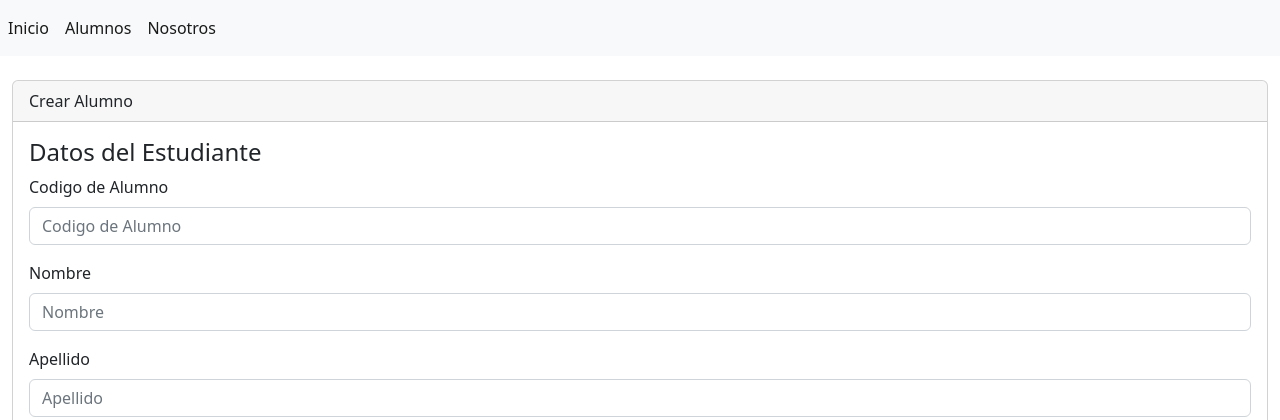
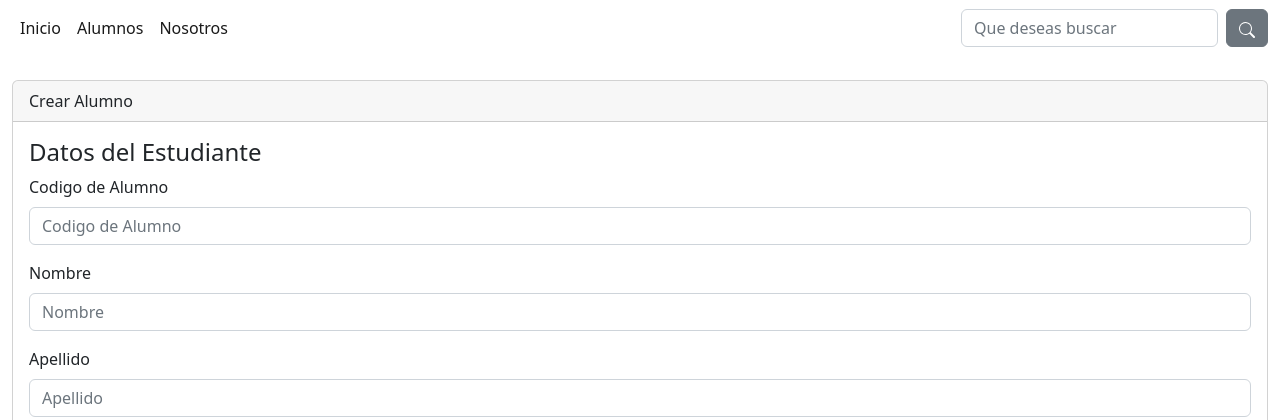
Before and after one commit to Arturituzx/webAlumnos, a Django app: page /alumnos/crear in a window 1280 px wide. Shown: the top 420 px of the page. Run offline with Django 4.2, Linux system fonts and the light colour scheme; tables that the repository leaves empty hold one stand-in row (values such as "Sample post").

Commit message:
Actualizando barra de navegacion

```diff
--- a/alumnos/templates/base.html
+++ b/alumnos/templates/base.html
@@ -16,15 +16,34 @@
 </head>
 
 <body>
-
-    <nav class="navbar navbar-expand navbar-light bg-light">
-        <div class="nav navbar-nav">
-            <a class="nav-item nav-link active" href="{% url 'inicio' %}">Inicio</a>
-            <a class="nav-item nav-link active" href="{% url 'alumnos' %}">Alumnos</a>
-            <a class="nav-item nav-link active" href="{% url 'nosotros' %}">Nosotros</a>
-        </div>
-    </nav>
-
+  <nav class="navbar navbar-expand-lg bg-body-tertiary">
+    <div class="container-fluid">
+      <button class="navbar-toggler" type="button" data-bs-toggle="collapse" data-bs-target="#navbarTogglerDemo01" aria-controls="navbarTogglerDemo01" aria-expanded="false" aria-label="Toggle navigation">
+        <span class="navbar-toggler-icon"></span>
+      </button>
+      <div class="collapse navbar-collapse" id="navbarTogglerDemo01">
+        <ul class="navbar-nav me-auto mb-2 mb-lg-0">
+          <li class="nav-item">
+            <a class="nav-link active" href="{% url 'inicio' %}">Inicio</a>
+          </li>
+          <li class="nav-item">
+            <a class="nav-link active" href="{% url 'alumnos' %}">Alumnos</a>
+          </li>
+          <li class="nav-item">
+            <a class="nav-link active" href="{% url 'nosotros' %}">Nosotros</a>
+          </li>
+        </ul>
+        <form class="d-flex" role="search">
+          <input class="form-control me-2" type="search" placeholder="Que deseas buscar" aria-label="Search">
+          <button type="button" class="btn btn-secondary">
+            <svg xmlns="http://www.w3.org/2000/svg" width="16" height="16" fill="currentColor" class="bi bi-search" viewBox="0 0 16 16">
+<path d="M11.742 10.344a6.5 6.5 0 1 0-1.397 1.398h-.001c.03.04.062.078.098.115l3.85 3.85a1 1 0 0 0 1.415-1.414l-3.85-3.85a1.007 1.007 0 0 0-.115-.1zM12 6.5a5.5 5.5 0 1 1-11 0 5.5 5.5 0 0 1 11 0z"></path>
+</svg>
+          </button>
+        </form>
+      </div>
+    </div>
+  </nav>
 
     <div class="container-fluid">
         <div class="row">
```
